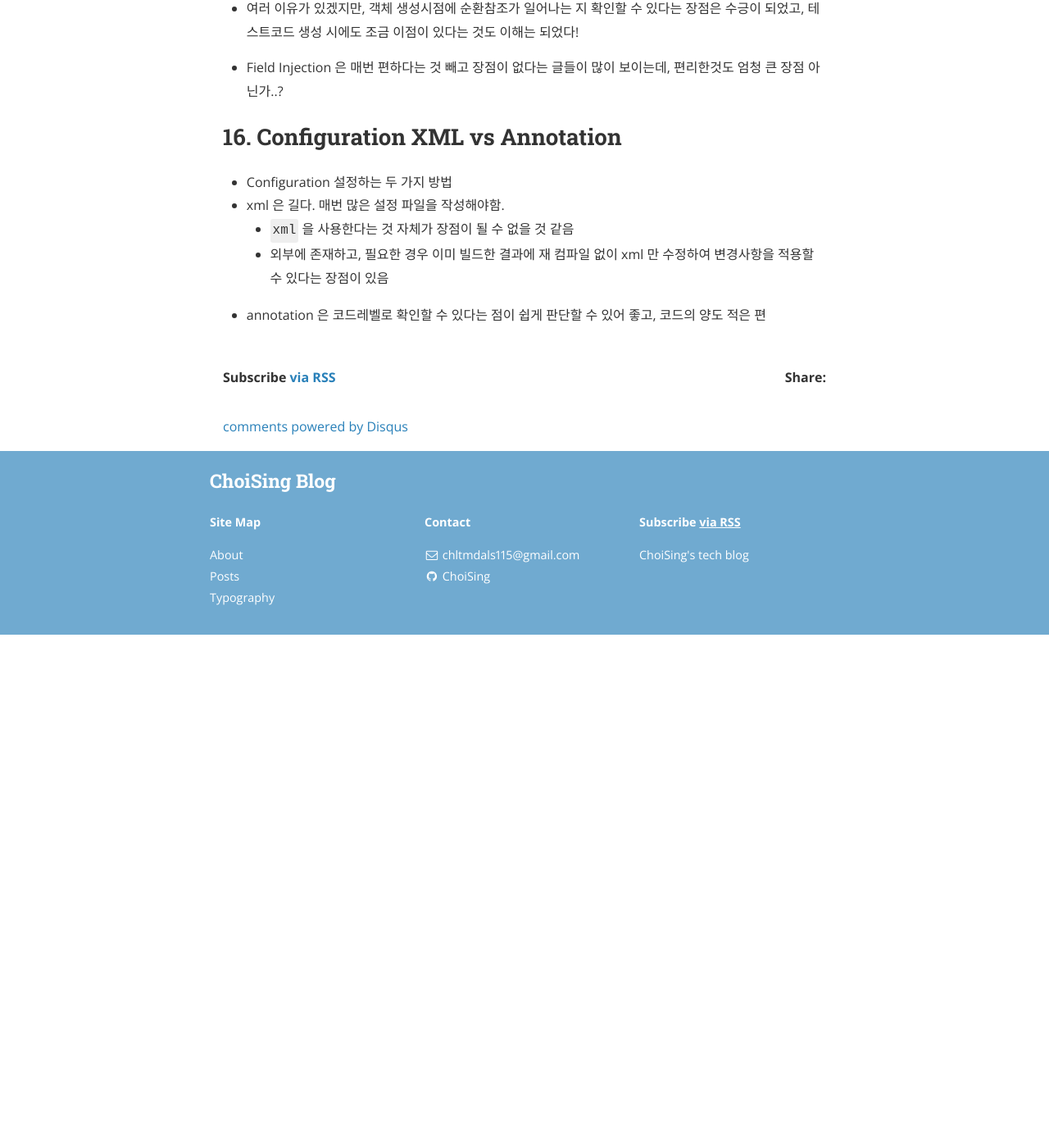
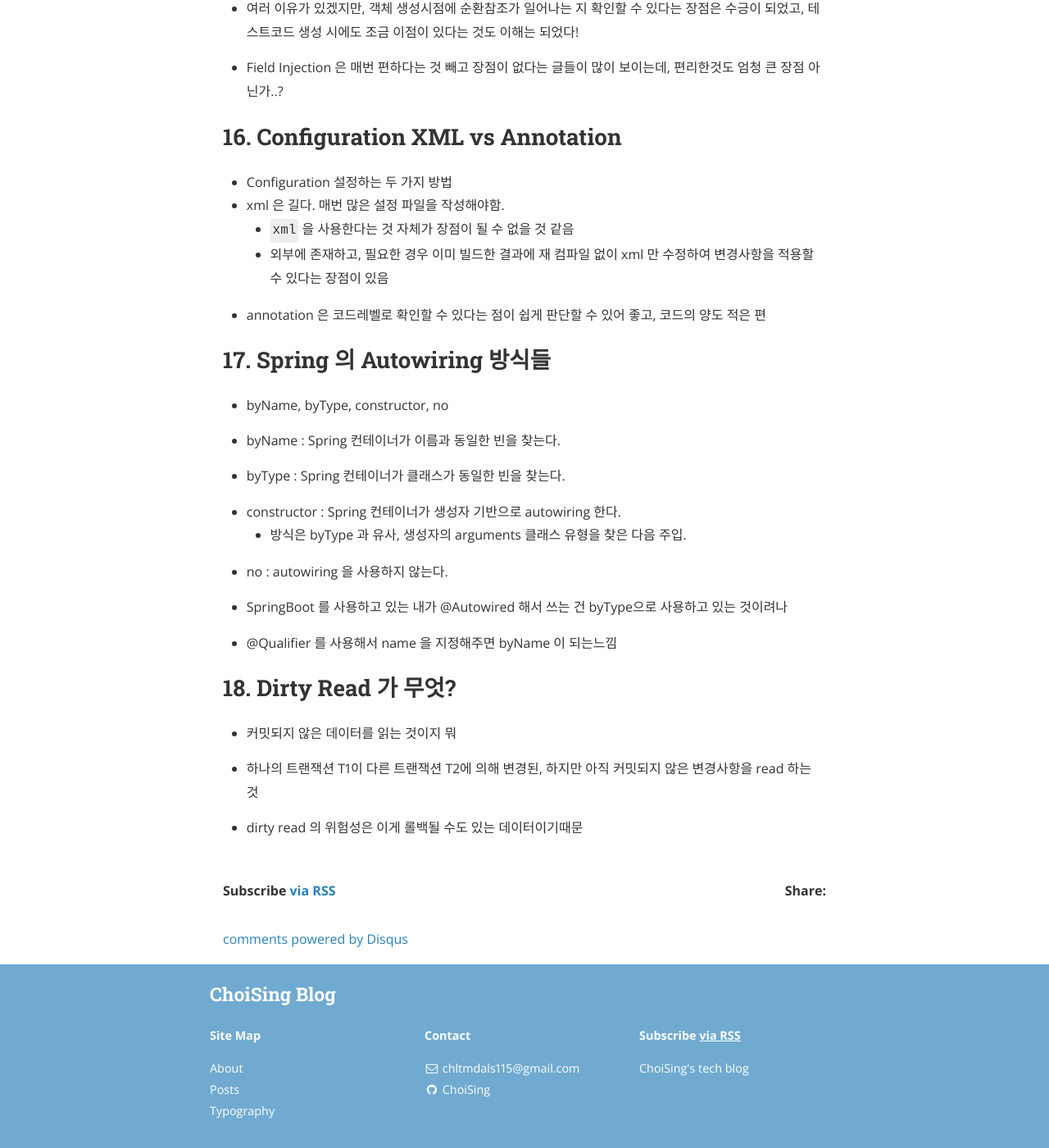
Before and after one commit to Oraindrop/oraindrop.github.io, a Jekyll site: the page built from _posts/Back-end/2020-10-25-Spring interview questions.md, in a window 1280 px wide and 1400 px high, scrolled down 5712 px. Shown: the whole window at 82% size. Built offline with Jekyll 4.4.1, drawn with Linux system fonts in a browser that asks for light colours; nearby versions of some CDN libraries; comment, search, counter and statistics services are not loaded; before the commit the page ends 6486 px from its top, so only the background shows below that.

Commit message:
20201102 write spring interview 17,18

```diff
--- a/_posts/Back-end/2020-10-25-Spring interview questions.md
+++ b/_posts/Back-end/2020-10-25-Spring interview questions.md
@@ -212,3 +212,30 @@ tags: spring, java
     - `xml` 을 사용한다는 것 자체가 장점이 될 수 없을 것 같음
     - 외부에 존재하고, 필요한 경우 이미 빌드한 결과에 재 컴파일 없이 xml 만 수정하여 변경사항을 적용할 수 있다는 장점이 있음
 - annotation 은 코드레벨로 확인할 수 있다는 점이 쉽게 판단할 수 있어 좋고, 코드의 양도 적은 편
+
+
+## 17. Spring 의 Autowiring 방식들
+
+- byName, byType, constructor, no
+
+- byName : Spring 컨테이너가 이름과 동일한 빈을 찾는다.
+
+- byType : Spring 컨테이너가 클래스가 동일한 빈을 찾는다.
+
+- constructor : Spring 컨테이너가 생성자 기반으로 autowiring 한다.
+    - 방식은 byType 과 유사, 생성자의 arguments 클래스 유형을 찾은 다음 주입.
+
+- no : autowiring 을 사용하지 않는다.
+
+- SpringBoot 를 사용하고 있는 내가 @Autowired 해서 쓰는 건 byType으로 사용하고 있는 것이려나
+
+- @Qualifier 를 사용해서 name 을 지정해주면 byName 이 되는느낌
+
+
+## 18. Dirty Read 가 무엇?
+
+- 커밋되지 않은 데이터를 읽는 것이지 뭐
+
+- 하나의 트랜잭션 T1이 다른 트랜잭션 T2에 의해 변경된, 하지만 아직 커밋되지 않은 변경사항을 read 하는 것
+
+- dirty read 의 위험성은 이게 롤백될 수도 있는 데이터이기때문
```
